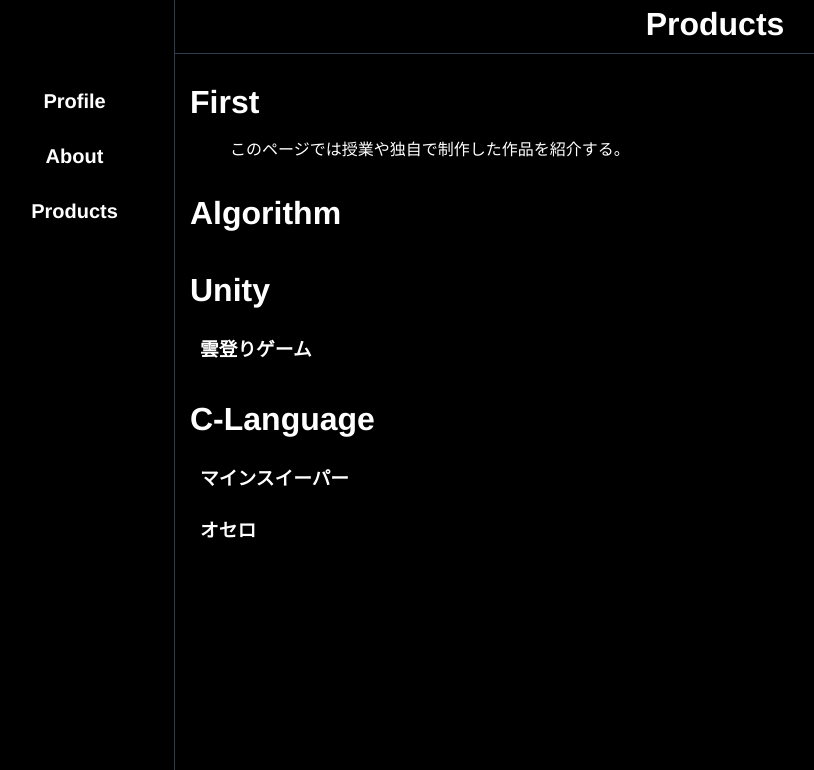
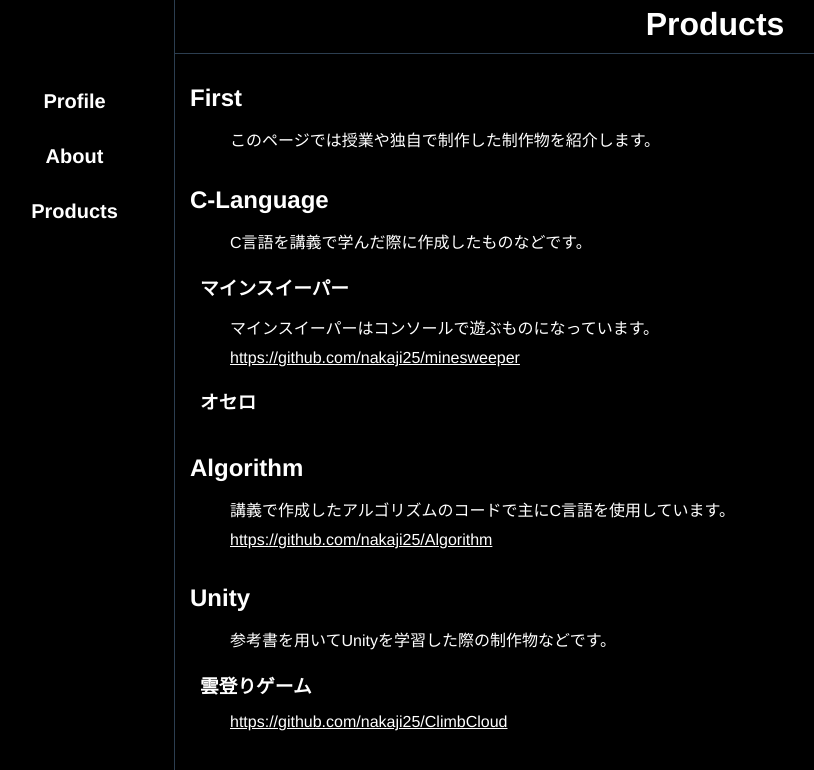
Before and after one commit to nakaji25/first_web, a Vue app: page /products in a window 1280 px wide. Shown: the top 770 px of the page, without its empty margins (25-839 px from the left). Built offline with nearby package versions, Linux system fonts and the light colour scheme.

Commit message:
h1タグを減らし、ページの内容追加

```diff
--- a/src/views/About.vue
+++ b/src/views/About.vue
@@ -1,13 +1,13 @@
 <template>
   <div class="default-container">
     <div class="title">
-      <h1>First</h1>
+      <h2>First</h2>
     </div>
     <div class="main-container">
       {{ first }}
     </div>
     <div class="title">
-      <h1>University</h1>
+      <h2>University</h2>
     </div>
     <div class="subtitle">
       <h3>Course</h3>
@@ -25,7 +25,7 @@
       </ul>
     </div>
     <div class="title">
-      <h1>Boy Scouts</h1>
+      <h2>Boy Scouts</h2>
     </div>
     <div class="subtitle">
       <h3>Group</h3>
@@ -38,6 +38,19 @@
     </div>
     <div class="main-container">
       {{ details }}
+    </div>
+    <div class="main-container">
+      詳しくはこちらのページへ
+      <ul class="url-list">
+        <li>
+          <a href="https://www.scout.or.jp/">ボーイスカウト日本連盟</a>
+        </li>
+        <li>
+          <a href="https://bsyokohama-dai8dan.jimdo.com/"
+            >ボーイスカウト横浜8団</a
+          >
+        </li>
+      </ul>
     </div>
     <div class="subtitle">
       <h3>Activities</h3>
@@ -110,6 +123,9 @@ export default defineComponent({
   padding-left: 5px;
   white-space: pre-line;
 }
+.main-container a {
+  color: #fff;
+}
 .main-text {
   list-style: none;
 }
@@ -127,4 +143,8 @@ export default defineComponent({
   padding-left: 5px;
   white-space: pre-line;
 }
+.url-list {
+  list-style: none;
+  padding: 4px 0;
+}
 </style>
--- a/src/views/Products.vue
+++ b/src/views/Products.vue
@@ -1,28 +1,55 @@
 <template>
   <div class="default-container">
     <div class="title">
-      <h1>First</h1>
+      <h2>First</h2>
     </div>
     <div class="main-container">
       {{ first }}
     </div>
     <div class="title">
-      <h1>Algorithm</h1>
+      <h2>C-Language</h2>
+    </div>
+    <div class="main-container">
+      {{ clanguage }}
+    </div>
+    <div class="subtitle">
+      <h3>マインスイーパー</h3>
+    </div>
+    <div class="main-container">
+      {{ minesweeper }}
+    </div>
+    <div class="main-container">
+      <a href="https://github.com/nakaji25/minesweeper"
+        >https://github.com/nakaji25/minesweeper</a
+      >
+    </div>
+    <div class="subtitle">
+      <h3>オセロ</h3>
     </div>
     <div class="title">
-      <h1>Unity</h1>
+      <h2>Algorithm</h2>
+    </div>
+    <div class="main-container">
+      {{ algorithm }}
+    </div>
+    <div class="main-container">
+      <a href="https://github.com/nakaji25/Algorithm"
+        >https://github.com/nakaji25/Algorithm</a
+      >
+    </div>
+    <div class="title">
+      <h2>Unity</h2>
+    </div>
+    <div class="main-container">
+      {{ unity }}
     </div>
     <div class="subtitle">
       <h3>雲登りゲーム</h3>
     </div>
-    <div class="title">
-      <h1>C-Language</h1>
-    </div>
-    <div class="subtitle">
-      <h3>マインスイーパー</h3>
-    </div>
-    <div class="subtitle">
-      <h3>オセロ</h3>
+    <div class="main-container">
+      <a href="https://github.com/nakaji25/ClimbCloud"
+        >https://github.com/nakaji25/ClimbCloud</a
+      >
     </div>
   </div>
 </template>
@@ -33,7 +60,12 @@ import { defineComponent } from "vue";
 export default defineComponent({
   data() {
     return {
-      first: "このページでは授業や独自で制作した作品を紹介する。",
+      first: "このページでは授業や独自で制作した制作物を紹介します。",
+      clanguage: "C言語を講義で学んだ際に作成したものなどです。",
+      minesweeper: "マインスイーパーはコンソールで遊ぶものになっています。",
+      algorithm:
+        "講義で作成したアルゴリズムのコードで主にC言語を使用しています。",
+      unity: "参考書を用いてUnityを学習した際の制作物などです。",
     };
   },
 });
@@ -54,6 +86,9 @@ export default defineComponent({
   padding-left: 5px;
   white-space: pre-line;
 }
+.main-container a {
+  color: #fff;
+}
 .main-text {
   list-style: none;
 }
```
